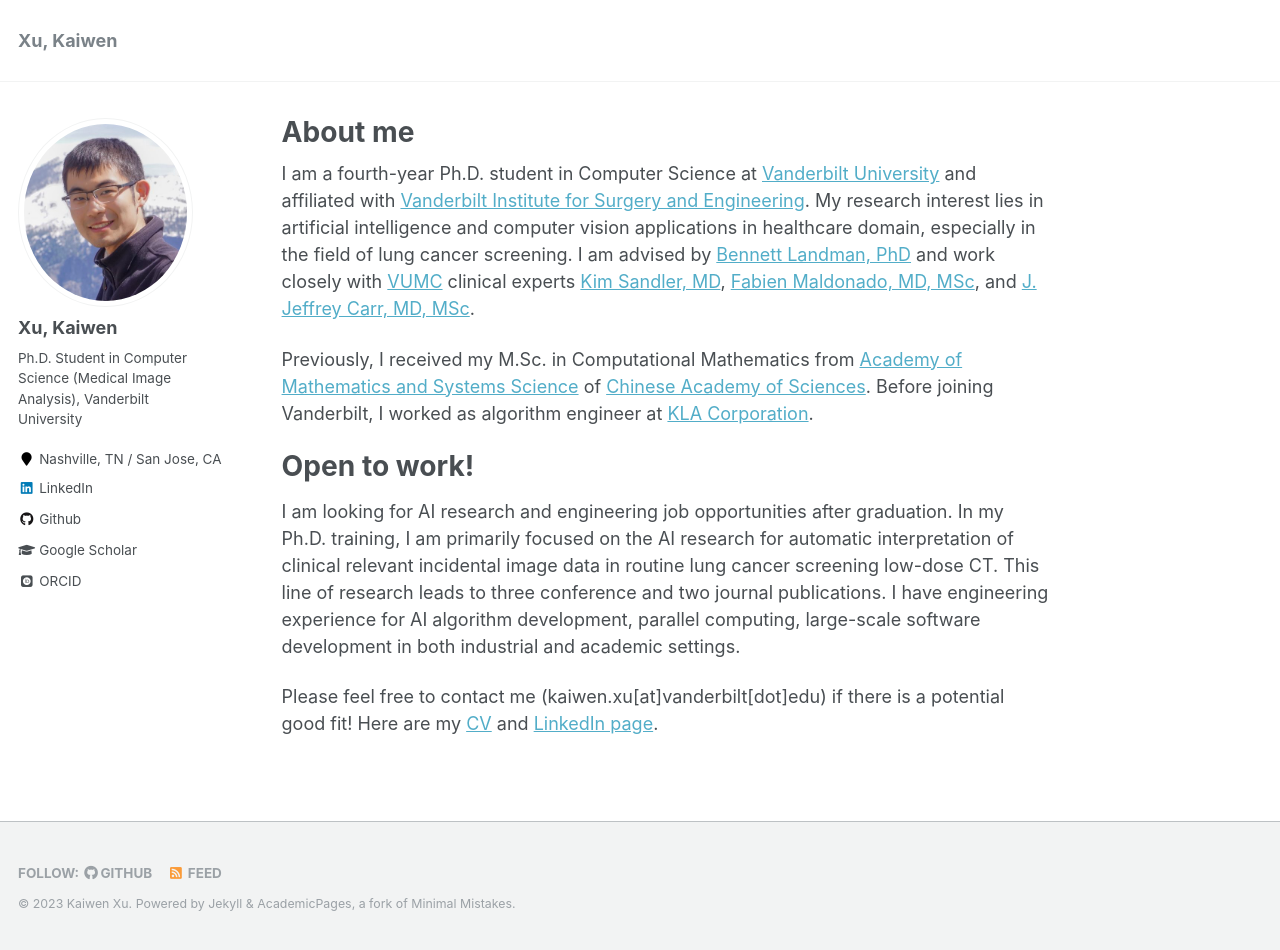
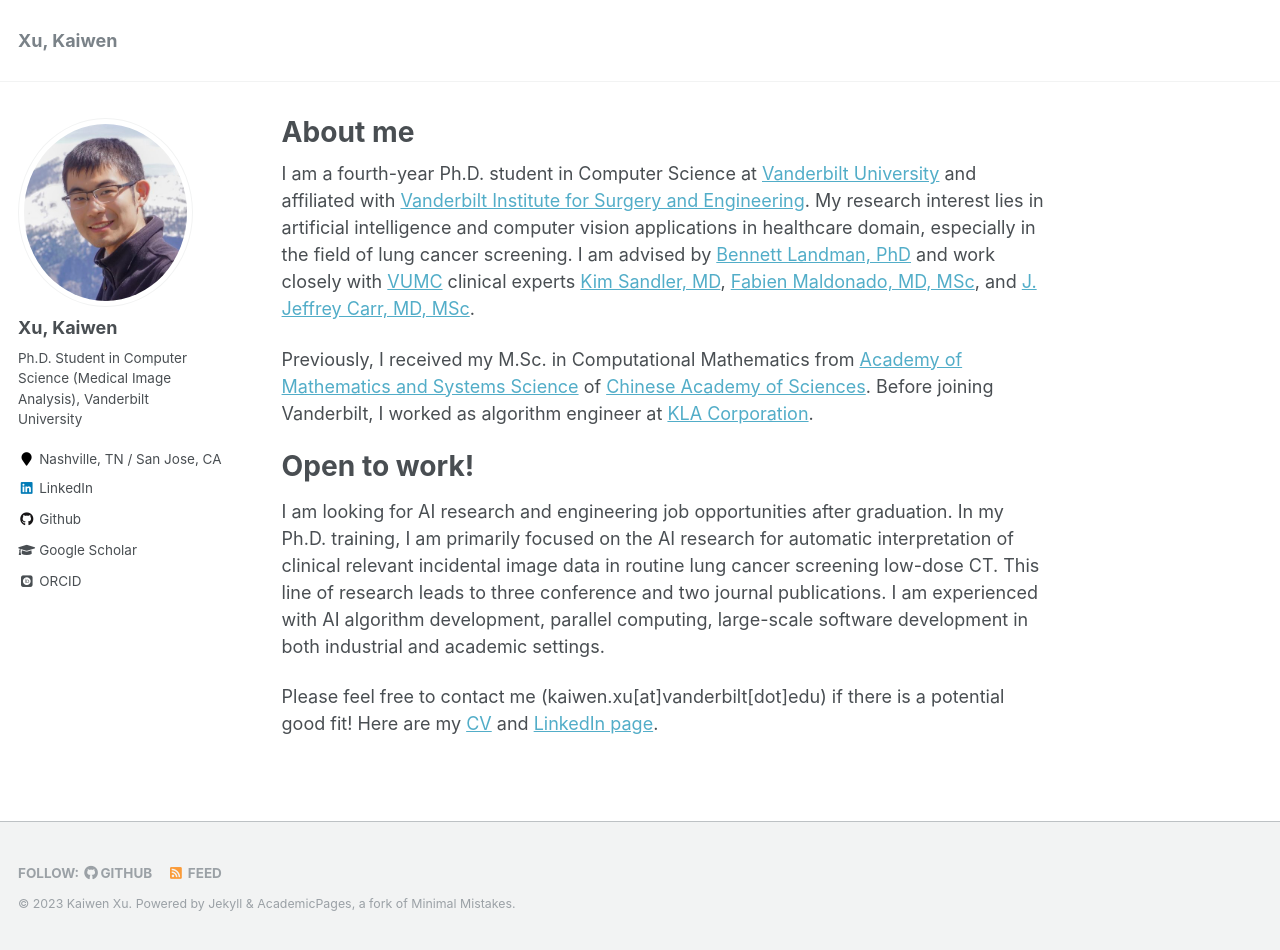
Before and after one commit to kwxu/kwxu.github.io, a Jekyll site: the page built from _pages/about.md, in a window 1280 px wide and 950 px high. Built offline with Jekyll 4.4.1, drawn with Linux system fonts in a browser that asks for light colours; some web fonts are replaced.

Commit message:
Some rephrase.

```diff
--- a/_pages/about.md
+++ b/_pages/about.md
@@ -31,7 +31,7 @@ Open to work!
 I am looking for AI research and engineering job opportunities after graduation.
 In my Ph.D. training, I am primarily focused on the AI research for automatic interpretation of clinical relevant
 incidental image data in routine lung cancer screening low-dose CT. This line of research leads to three conference
-and two journal publications. I have engineering experience for AI algorithm development, parallel
+and two journal publications. I am experienced with AI algorithm development, parallel
 computing, large-scale software development in both industrial and academic settings.
 
 Please feel free to contact me (kaiwen.xu\[at\]vanderbilt\[dot\]edu) if
```
